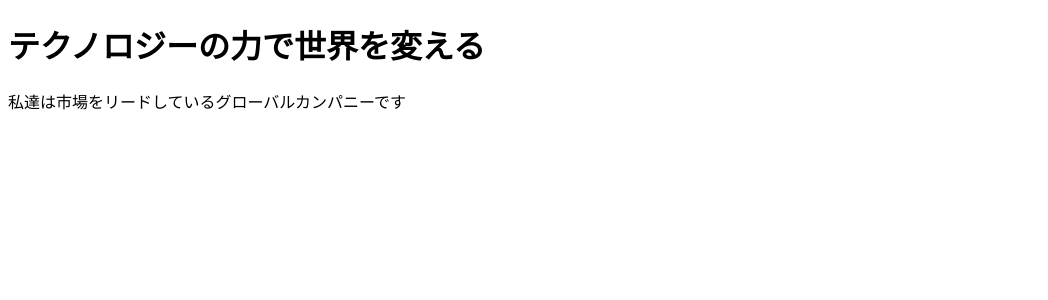
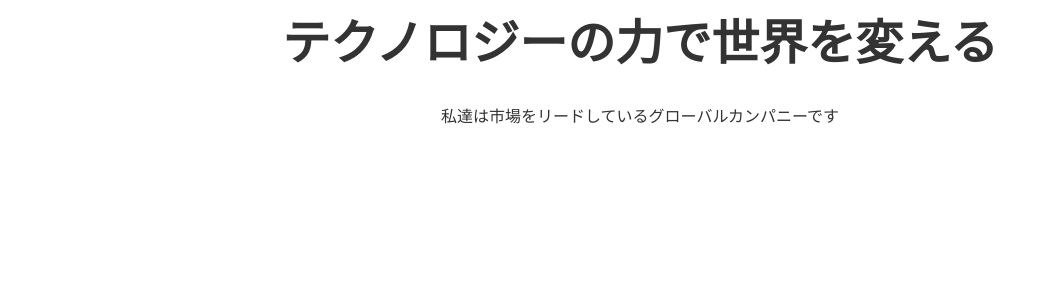
Before and after one commit to blazex60/my-next-project, a Next.js app: page / in a window 1280 px wide. Shown: the top 300 px of the page, without its empty margins (0-1048 px from the left). Built offline with nearby package versions, Linux system fonts and the light colour scheme.

Commit message:
スタイルを適用してページコンポーネントのクラス名を修正

```diff
--- a/app/globals.css
+++ b/app/globals.css
@@ -2,5 +2,48 @@
   --font-mono:ui-monospace,Menlo,Monaco,"Cascadia Mono","Segoe UI Mono","Roboto Mono","Oxygen Mono","Ubuntu Monospace","Source Code Pro","Fira Mono","Droid Sans Mono","Courier New",monospace;
   --color-text-main: #333;
   --color-text-sub: #999;
+  --color-text-unpainted: #fff;
+  --color-text-error: #f33;
+  --color-bg-main: #fff;
+  --color-bg-sub: #f3f3f3;
+  --color-bg-code: #fafafa;
+  --color-bg-painted: #333;
+  --color-border-dark: #333;
+  --color-border: #ddd;
+  --color-border-light: #f3f3f3;
+  --color-current: #eee;
+  --color-buttom-primary: #333;
+  --border-radius: 4px;
+}
 
+*{
+  box-sizing: border-box;
+  padding: 0;
+  margin: 0;
 }
+
+html,
+body {
+  max-width: 100vw;
+  overflow-x: hidden;
+}
+
+body{
+  font-family: -apple-system,BlinkMacSystemFont,"Helvetica Neue",YuGothic,"ヒラギノ角ゴ ProN W3",Hiragino Kaku Gothic ProN,Arial,"メイリオ",meiryo,sans-serif;
+  color: var(--color-text-main);
+  line-height: 1.8;
+}
+
+code{
+  font-family: menlo,inconsolata,monospace;
+}
+
+a{
+  color: inherit;
+  text-decoration: none;
+}
+
+ol,
+ul{
+  list-style: none;
+}
--- a/app/page.tsx
+++ b/app/page.tsx
@@ -5,8 +5,8 @@
   const name:string = "世界";
   return (
     <div>
-      <h1 className="title">テクノロジーの力で{name}を変える</h1>
-      <p className='description'>私達は市場をリードしているグローバルカンパニーです</p>
+      <h1 className={Styles.title}>テクノロジーの力で{name}を変える</h1>
+      <p className={Styles.description}>私達は市場をリードしているグローバルカンパニーです</p>
     </div>
   )
 }
```
